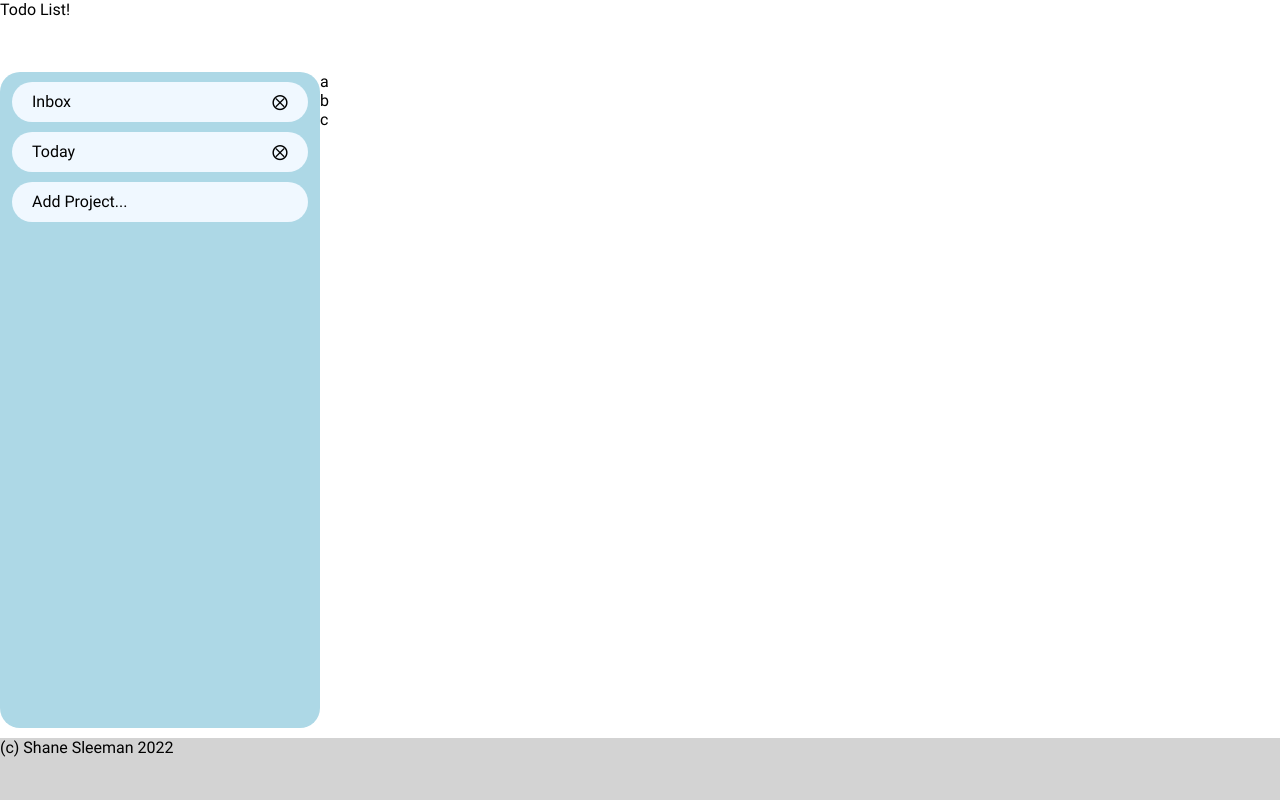
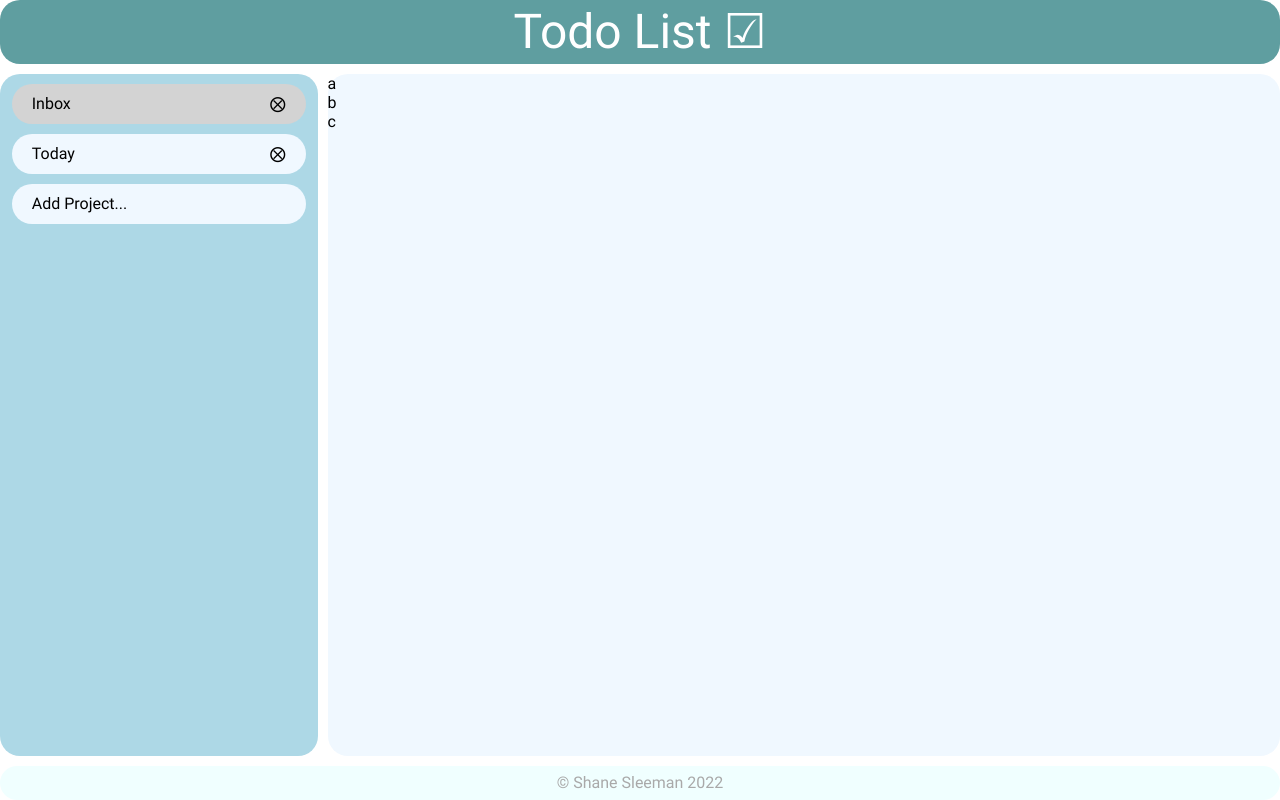
Before and after one commit to shaneSleeman/todo-list-webpack, a website built with webpack: page dist/index.html in a window 1280 px wide. Built offline with nearby package versions, Linux system fonts and the light colour scheme.

Commit message:
Layout and project select highlight

```diff
--- a/src/index.js
+++ b/src/index.js
@@ -1,20 +1,12 @@
 import './style.css';
 import {addProject, removeProject, displayProjects, getProject} from './projects.js';
 import {card} from './card.js';
-/*
-const body = document.querySelector("body");
-
-const title = document.createElement("h1");
-title.innerText = "Test";
-
-body.appendChild(title);
-*/
 
 const body = document.querySelector("body");
 
 const header = document.createElement("div");
 header.classList.toggle("header");
-header.innerText = "Todo List!";
+header.innerText = "Todo List ☑";
 
 const content = document.createElement("div");
 content.classList.toggle("content");
@@ -29,7 +21,7 @@ content.appendChild(cards);
 
 const footer = document.createElement("div");
 footer.classList.toggle("footer");
-footer.innerText = "(c) Shane Sleeman 2022";
+footer.innerText = "© Shane Sleeman 2022";
 
 body.appendChild(header);
 body.appendChild(content);
--- a/src/projects.js
+++ b/src/projects.js
@@ -18,6 +18,10 @@ function displayProjects(display, display2) {
     for(let i = 0; i < projects.length; i++) {
         const projectDisplay = document.createElement("div");
         projectDisplay.classList.toggle('project-line');
+        projectDisplay.classList.remove("selected");
+        if(i == selected) {
+            projectDisplay.classList.add("selected");
+        }
         projectDisplay.innerText = projects[i].getName();
         const projectRemove = document.createElement("div");
         projectRemove.innerText = "⨂";
@@ -28,7 +32,7 @@ function displayProjects(display, display2) {
         projectDisplay.appendChild(projectRemove);
         projectDisplay.addEventListener("click", () => {
             selected = i;
-            projectDisplay.classList.toggle(".selected");
+            displayProjects(display, display2);
             projects[i].displayCards(display2);
         });
         display.appendChild(projectDisplay);
--- a/src/style.css
+++ b/src/style.css
@@ -5,21 +5,36 @@
 
 body {
     font-family: 'Roboto';
-    margin: 0;
-    padding: 0;
+    margin: 0px;
     display: flex;
     flex-direction: column;
     height: 100vh;
     width: 100vw;
     gap: 10px;
+    border: 0px;
 }
 
 .header, .footer {
     height: 75px;
+    border-radius: 20px;
+}
+
+.header {
+    background-color:cadetblue;
+    color: white;
+    display: flex;
+    justify-content: center;
+    align-items: center;
+    font-size: 3rem;
 }
 
 .footer {
-    background-color: lightgray;
+    height: 40px;
+    background-color: azure;
+    display: flex;
+    justify-content: center;
+    align-items: center;
+    color: darkgray;
 }
 
 .content {
@@ -28,6 +43,7 @@ body {
     grid-template-rows: 1fr;
     grid-template-columns: 1fr 3fr;
     grid-template-areas: "projects cards";
+    gap: 10px;
 }
 
 .projects {
@@ -68,5 +84,10 @@ body {
 }
 
 .selected {
-    background-color: white;
+    background-color: lightgray;
 }
+
+.cards {
+    background-color: aliceblue;
+    border-radius: 20px;
+}
```
Also changed, not shown: dist/index.bundle.js, dist/projects.bundle.js.
